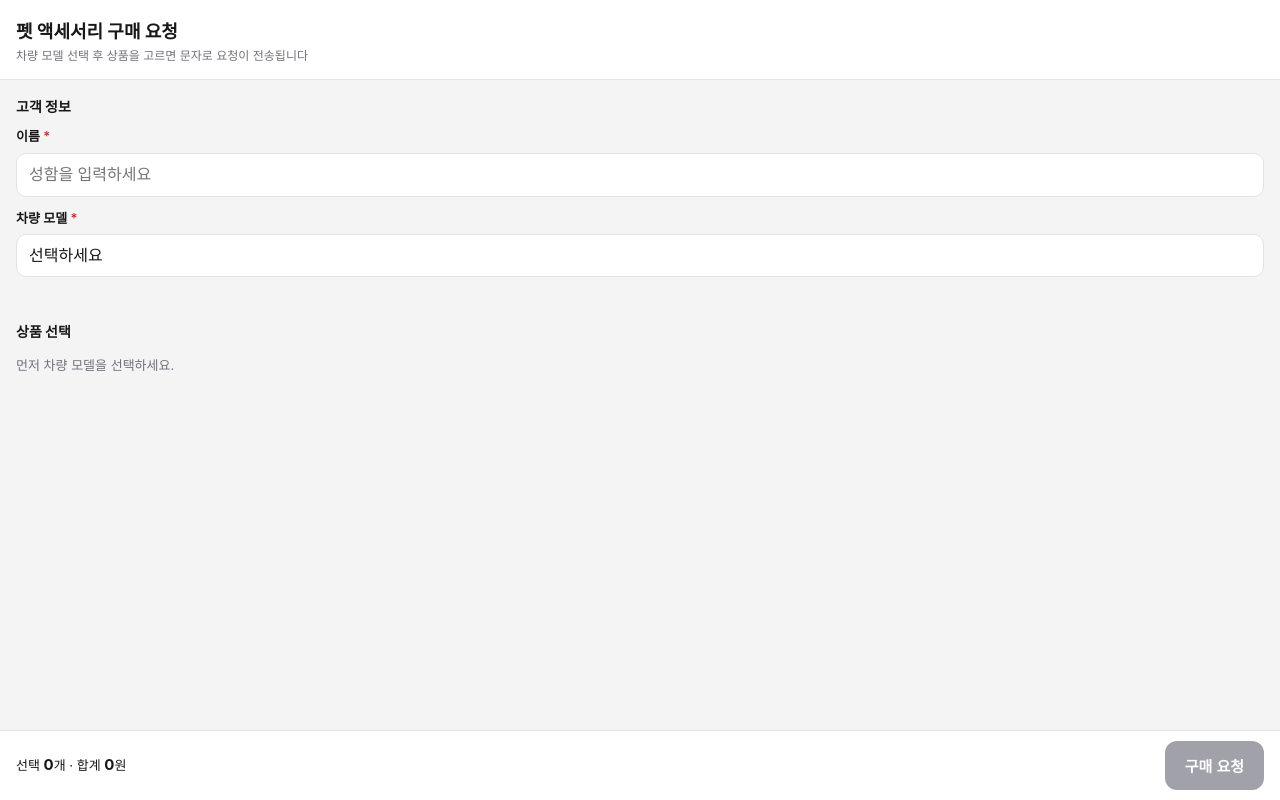
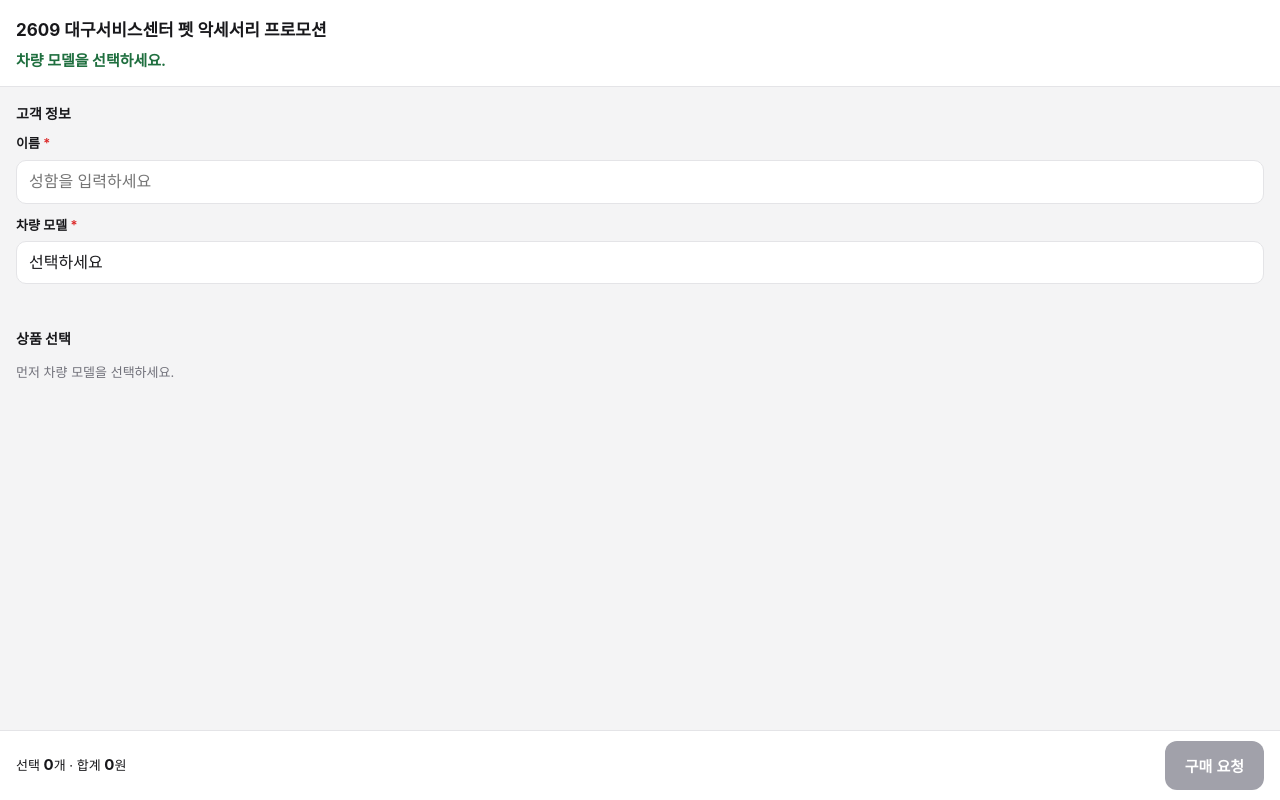
Before and after one commit to LR-EN-DAEGU/en-acc-promo, a plain HTML site: page index.html in a window 1280 px wide. Drawn offline with Linux system fonts and the light colour scheme.

Commit message:
Add files via upload

```diff
--- a/index.html
+++ b/index.html
@@ -1,7 +1,7 @@
 <meta charset="utf-8" />
 <meta name="viewport" content="width=device-width, initial-scale=1, maximum-scale=1, user-scalable=no" />
 <meta name="robots" content="noindex, nofollow" />
-<title>펫 액세서리 구매 요청</title>
+<title>2609 대구서비스센터 펫 악세서리 프로모션</title>
 
 <style>
   :root {
@@ -27,8 +27,9 @@
     border-bottom: 1px solid var(--line);
     position: sticky; top: 0; z-index: 10;
   }
-  header h1 { margin: 0; font-size: 18px; font-weight: 700; }
+  header h1 { margin: 0; font-size: 17px; font-weight: 700; }
   header p { margin: 2px 0 0; font-size: 12px; color: var(--muted); }
+  header p.lead { margin: 6px 0 0; font-size: 15px; font-weight: 700; color: var(--accent); }
 
   .section { padding: 16px; }
   .section h2 { margin: 0 0 10px; font-size: 14px; font-weight: 700; }
@@ -89,8 +90,8 @@
 </style>
 
 <header>
-  <h1>펫 액세서리 구매 요청</h1>
-  <p>차량 모델 선택 후 상품을 고르면 문자로 요청이 전송됩니다</p>
+  <h1>2609 대구서비스센터 펫 악세서리 프로모션</h1>
+  <p class="lead">차량 모델을 선택하세요.</p>
 </header>
 
 <div class="section">
```
